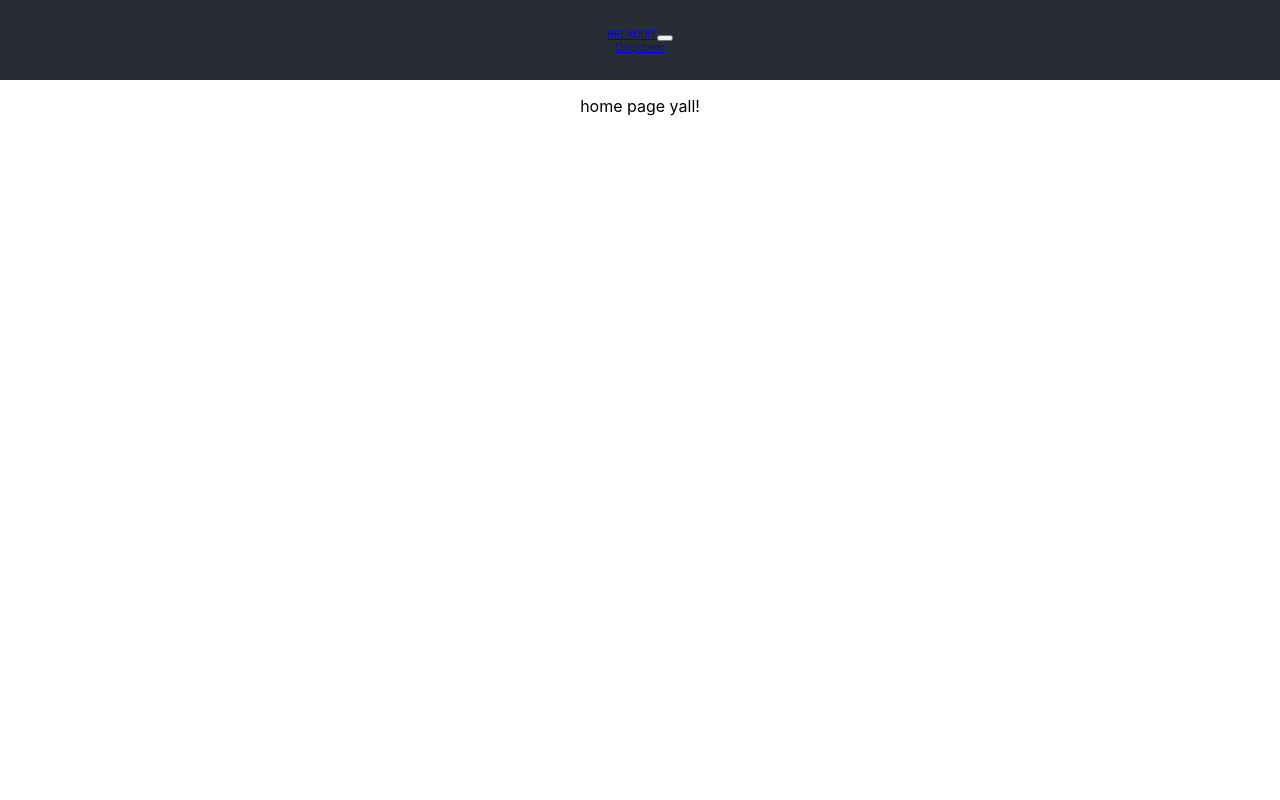
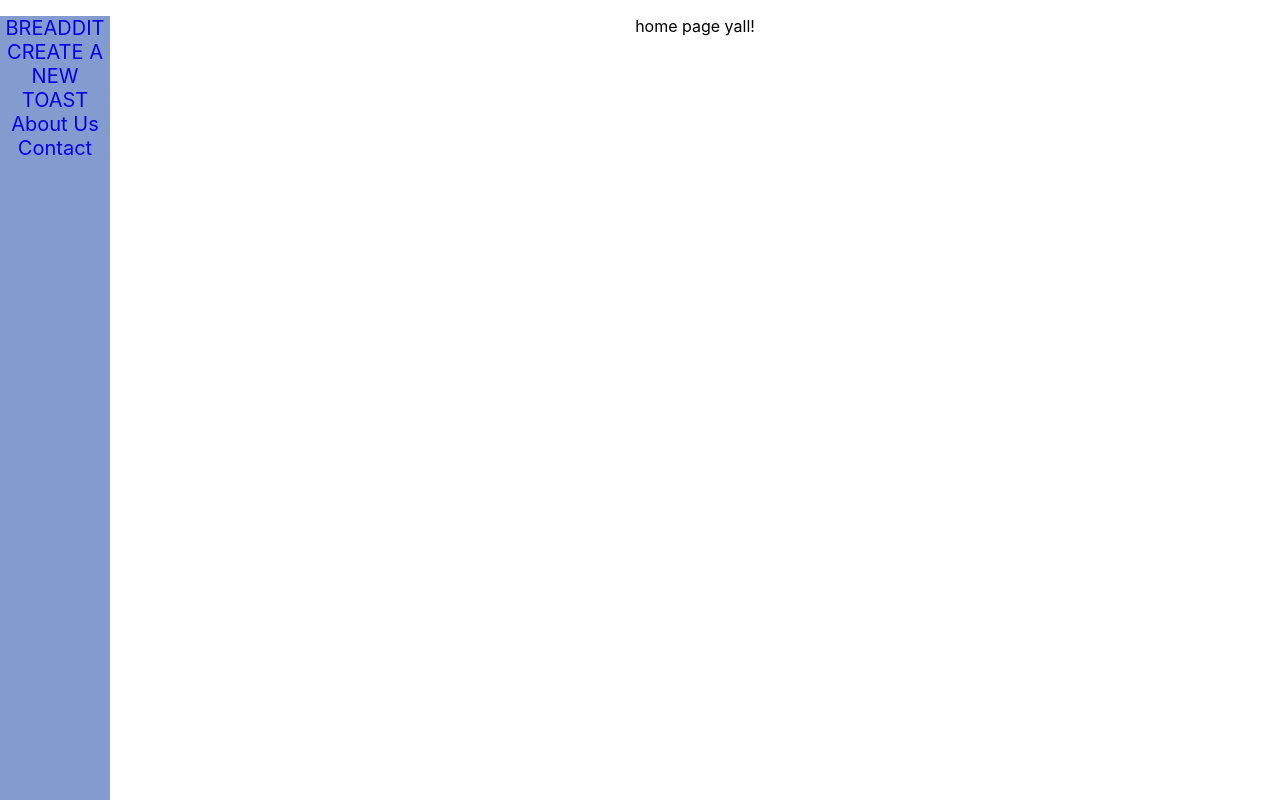
Before and after one commit to valash/Breaddit-frontend, a React (Create React App) app in the folder breaddit-app/: page / in a window 1280 px wide. Shown: the top 800 px of the page. Built offline with nearby package versions, Linux system fonts and the light colour scheme.

Commit message:
styling navbar

```diff
--- a/breaddit-app/src/App.css
+++ b/breaddit-app/src/App.css
@@ -2,23 +2,31 @@
   text-align: center;
 }
 
-.App-logo {
-  animation: App-logo-spin infinite 20s linear;
-  height: 40vmin;
-  pointer-events: none;
+
+.App-header {
+  background-color: rgb(131, 156, 207);
+  height: 100pc;
+  display: block;
+  float: left;
+  font-size: 20px;
+  color: white;
+  width: 110px;
 }
 
-.App-header {
-  background-color: #282c34;
-  height: 80px;
-  display: flex;
-  flex-direction: column;
-  align-items: center;
-  justify-content: center;
-  font-size: 10px;
-  color: white;
+.Nav.Link {
+  margin: 0;
+  padding: 0;
+  width: 25%;
+  background-color: #f1f1f1;
+  height: 100%;
+  position: fixed;
+  overflow: auto;
 }
 
 .App-link {
   color: #61dafb;
 }
+
+a:-webkit-any-link {
+  text-decoration: none;
+}
--- a/breaddit-app/src/App.js
+++ b/breaddit-app/src/App.js
@@ -4,7 +4,7 @@ import Post from './Components/Post';
 import HomePage from './Components/Homepage';
 import NewPost from './Components/NewPost';
 import './App.css';
-import {Navbar, NavDropdown, Nav} from 'react-bootstrap'
+import {Navbar, Nav} from 'react-bootstrap'
 
 
 
@@ -16,23 +16,23 @@ state and shit goes here
   render() {
     return (
       <div className="App">
-        <header className="App-header">
-          <Navbar collapseOnSelect expand="lg" bg="dark" variant="dark">
-            <Navbar.Brand href="/">BREADDIT</Navbar.Brand>
-            <Navbar.Toggle aria-controls="responsive-navbar-nav" />
-            <Navbar.Collapse id="responsive-navbar-nav">
-              <Nav className="mr-auto">
-                <NavDropdown title="Dropdown" id="collapsible-nav-dropdown">
-                  <NavDropdown.Item href="/">Home</NavDropdown.Item>
-                  <NavDropdown.Item href="/create" >New Post</NavDropdown.Item>
-                </NavDropdown>
-              </Nav>
-            </Navbar.Collapse>
-          </Navbar>
-        </header>
+        <div className="App-header">
+        <Nav defaultActiveKey="/home" className="flex-column">
+          <Nav.Link href="/home">BREADDIT</Nav.Link>
+          <br />
+          <Nav.Link href="/create">CREATE A NEW TOAST</Nav.Link>
+            <br />
+            <Nav.Link href="/about">About Us</Nav.Link>
+            <br />
+            <Nav.Link href="/contact">Contact</Nav.Link>
+
+        </Nav>
+        </div>
+        <div className="Routes">
         <Route path="/" exact component={HomePage} />
         <Route path="/post/:name" component={Post}/>
         <Route path="/create" component={NewPost}/>
+        </div>
       </div>
     );
   }
```
